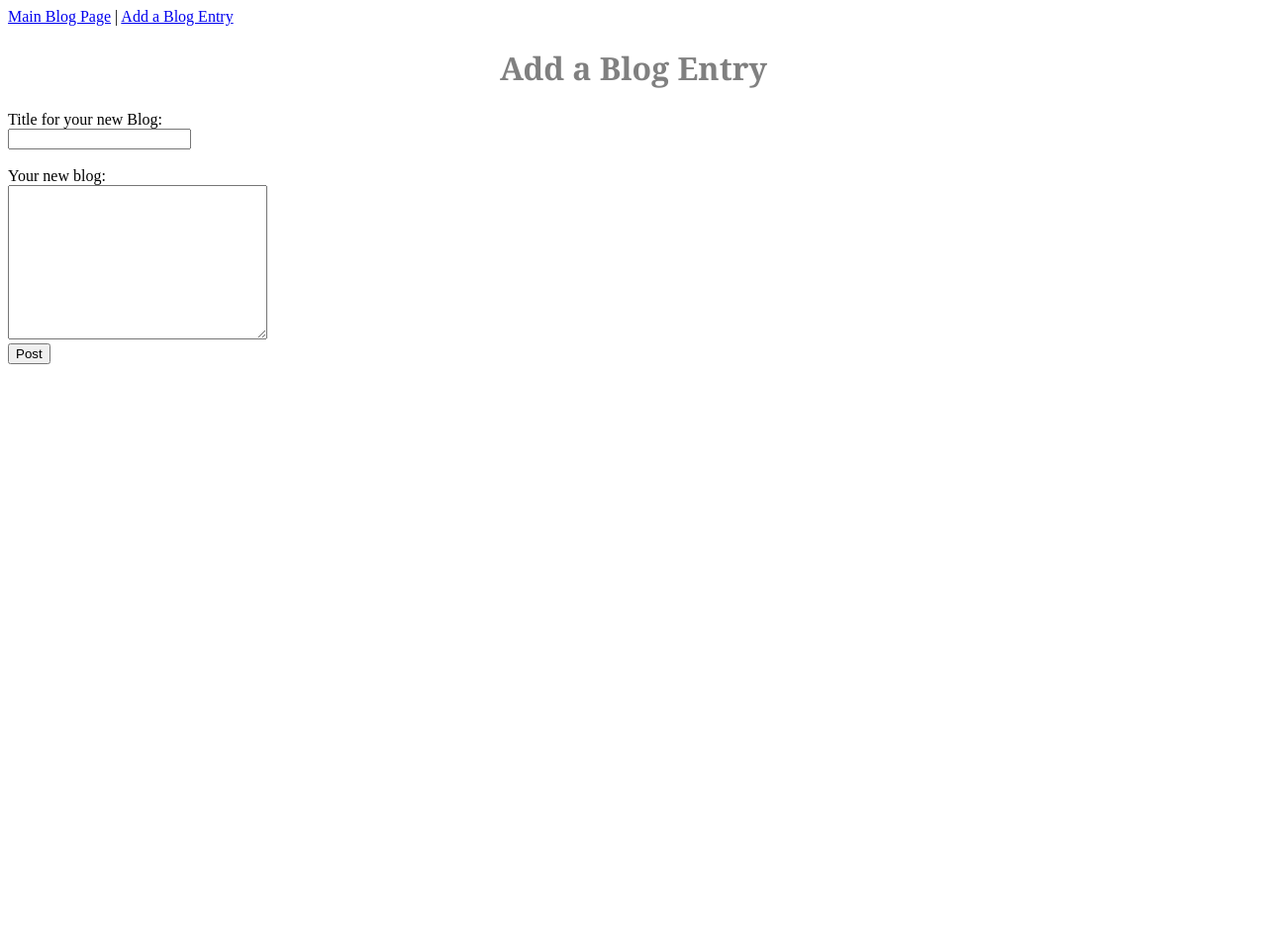
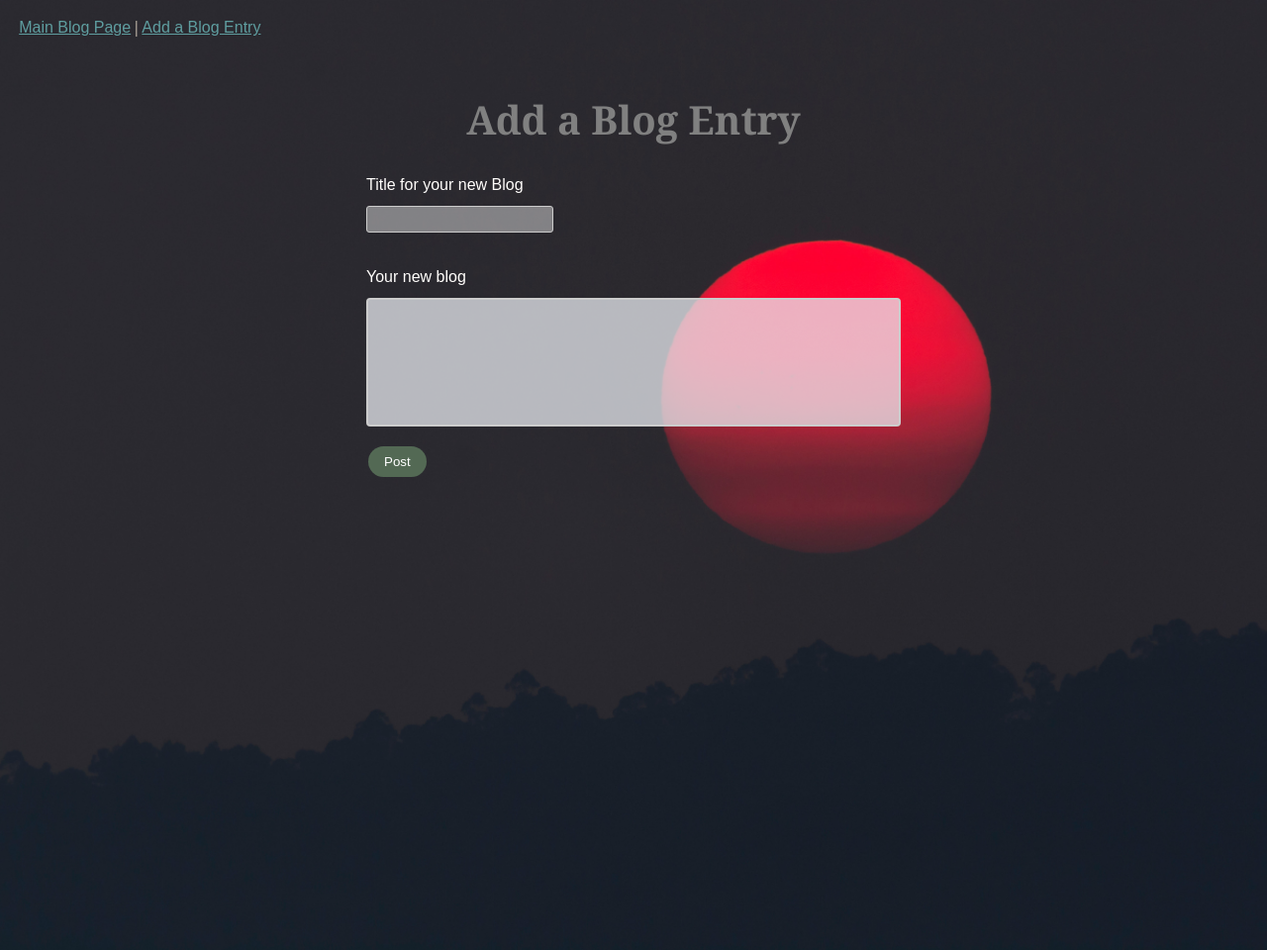
Before and after one commit to adonayab/blogz, a Flask app: page /newpost in a window 1280 px wide. Shown: the whole page at 99% size. Before the commit the page ends 368 px from the top, so only its background shows below. Run offline with Flask 2, Linux system fonts and the light colour scheme.

Commit message:
Completed adding styling and squencial ordering of blogs (newest first)

```diff
--- a/static/style.css
+++ b/static/style.css
@@ -1,3 +1,36 @@
+.main {
+
+  padding: 10px;
+  margin: 0 auto;
+  width: 540px;
+  font: 20px "Courier New", monospace;
+  font-weight: bold;
+  border-radius: 10px;
+  color: rgb(255, 253, 251)
+}
+.nav {
+  padding: 0.2in;
+  color: antiquewhite;
+}
+
+body {
+  height: 100%;
+  margin: 0;
+  padding: 0;
+  background: url(/static/big-black.jpg);
+  background-repeat: no-repeat;
+  background-size: cover;
+  background-position: center;
+  height: 120vh;
+  position: relative;
+}
+
+.add_blog {
+  font-family: sans-serif;
+  font-weight: normal;
+  font-size: 16px;
+}
+
 h1 {
   text-align: center;
   font-family: Georgia;
@@ -7,3 +40,42 @@ h1 {
 .error {
   color: red;
 }
+
+a {
+  color: cadetblue;
+  font-family: sans-serif;
+}
+
+textarea {
+  margin: 10px 0;
+  width: 540px;
+  height: 130px;
+  padding: 10px;
+  box-sizing: border-box;
+  border: 2px solid #ccc;
+  border-radius: 4px;
+  background-color: #e9ebf0be;
+  resize: none;
+  font-size: 16px;
+}
+
+input[type=text] {
+  margin: 10px 0;
+  padding: 5px;
+  background-color: #f1f1f171;
+  border: 1px solid #ccc;
+  border-radius: 3px;
+  color: antiquewhite;
+
+}
+
+input[type=submit] {
+  background-color: rgb(83, 105, 84);
+  border: none;
+  color: white;
+  padding: 8px 16px;
+  text-decoration: none;
+  margin: 4px 2px;
+  cursor: pointer;
+  border-radius: 20px;
+}
--- a/templates/base.html
+++ b/templates/base.html
@@ -7,11 +7,12 @@
   </head>
 
   <body>
-  <div>
-    <a href="/blog">Main Blog Page</a> |
+    <div class="nav">
+      <a href="/blog">Main Blog Page</a>
+      |
       <a href="/newpost">Add a Blog Entry</a>
     </div>
-
+    <div class="main">
       {% with messages = get_flashed_messages() %}
       <ul>
         {% for message in messages %}
@@ -20,8 +21,8 @@
       </ul>
       {% endwith %}
 
-  {% block content%}
-  {% endblock %}
+      {% block content%}{% endblock %}
+    </div>
 
   </body>
 
--- a/templates/blog.html
+++ b/templates/blog.html
@@ -4,7 +4,7 @@
 
 <h1>{{ blog_title }}</h1>
 
-{% for blog in blogs %}
+{% for blog in blogs|reverse %}
   <form>
     <input type="hidden" name="blog_id" value="{{ blog.id }}">
   </form>
--- a/templates/newpost.html
+++ b/templates/newpost.html
@@ -6,13 +6,13 @@
 
 <form action="/newpost" method="POST">
   <label for="title">
-    Title for your new Blog:
+    <span class="add_blog">Title for your new Blog </span>
     <br>
     <input type="text" name="title" id="title">
   </label>
   <br>
   <br>
-  Your new blog:
+  <span class="add_blog">Your new blog</span>
   <br>
   <textarea name="body" id="body" cols="30" rows="10"></textarea>
   <br>
```
Also changed, not shown: static/big-black.jpg (added). Lines whose indentation alone changed are shown as unchanged.
